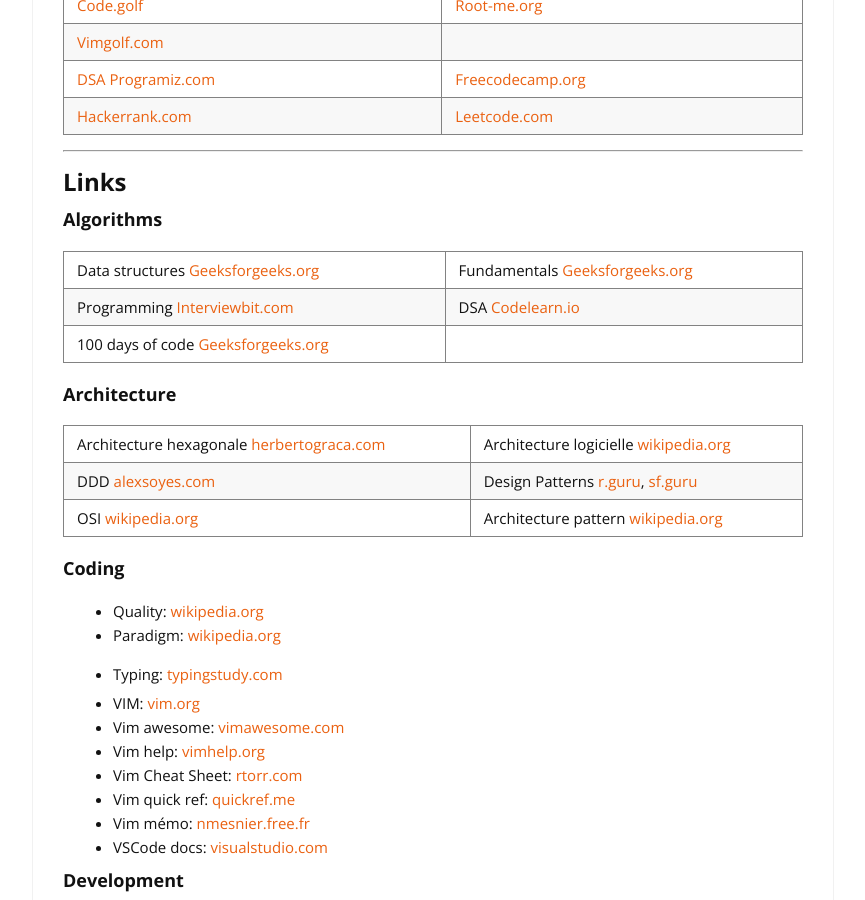
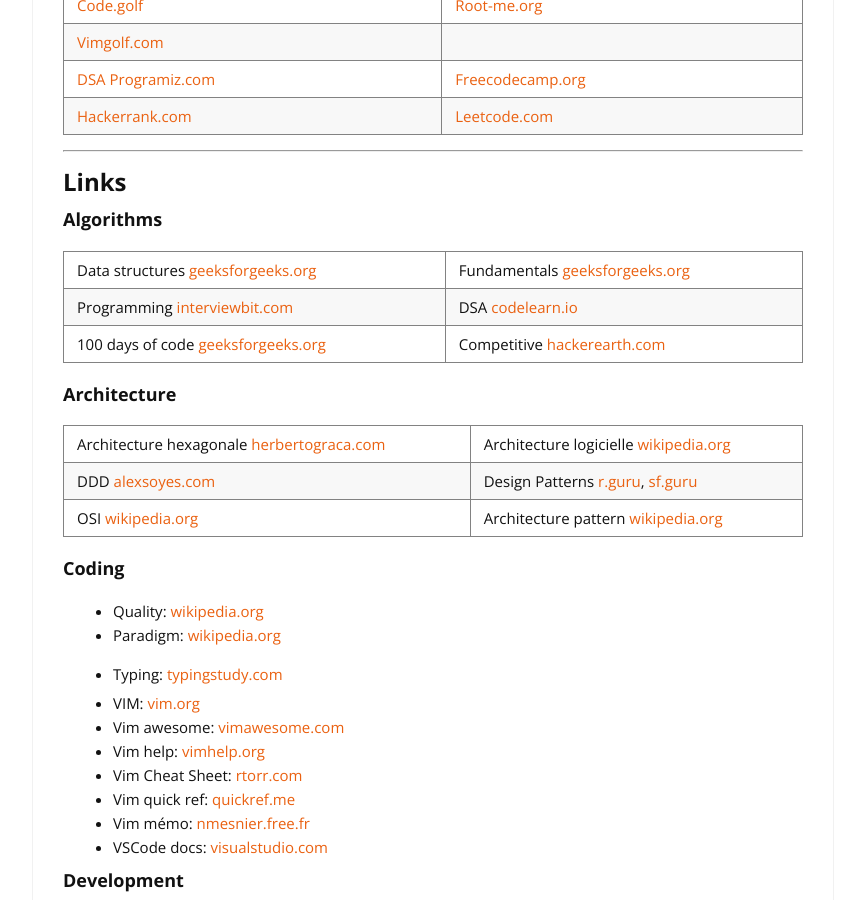
Before and after one commit to cylmat/cylmat.github.io, a Jekyll site: the page built from _pages/USEFUL.md, in a window 1280 px wide and 900 px high, scrolled down 872 px. Shown: the whole window, without its empty margins (207-1072 px from the left). Built offline with Jekyll 4.4.1, drawn with Linux system fonts in a browser that asks for light colours; nearby versions of some CDN libraries.

Commit message:
Update USEFUL.md

```diff
--- a/_pages/USEFUL.md
+++ b/_pages/USEFUL.md
@@ -37,9 +37,9 @@
 
 ### Algorithms
 
-|Data structures [Geeksforgeeks.org](https://www.geeksforgeeks.org/data-structures)|Fundamentals [Geeksforgeeks.org](https://www.geeksforgeeks.org/fundamentals-of-algorithms)|
-|Programming [Interviewbit.com](https://www.interviewbit.com/courses/programming)|DSA [Codelearn.io](https://codelearn.io/learning/data-structure-and-algorithms)|
-100 days of code [Geeksforgeeks.org](https://www.geeksforgeeks.org/100-days-of-code-a-complete-guide-for-beginners-and-experienced)||
+|Data structures [geeksforgeeks.org](https://www.geeksforgeeks.org/data-structures)|Fundamentals [geeksforgeeks.org](https://www.geeksforgeeks.org/fundamentals-of-algorithms)|
+|Programming [interviewbit.com](https://www.interviewbit.com/courses/programming)|DSA [codelearn.io](https://codelearn.io/learning/data-structure-and-algorithms)|
+100 days of code [geeksforgeeks.org](https://www.geeksforgeeks.org/100-days-of-code-a-complete-guide-for-beginners-and-experienced)|Competitive [hackerearth.com](https://www.hackerearth.com/fr/getstarted-competitive-programming)|
 
 ### Architecture
 
```
